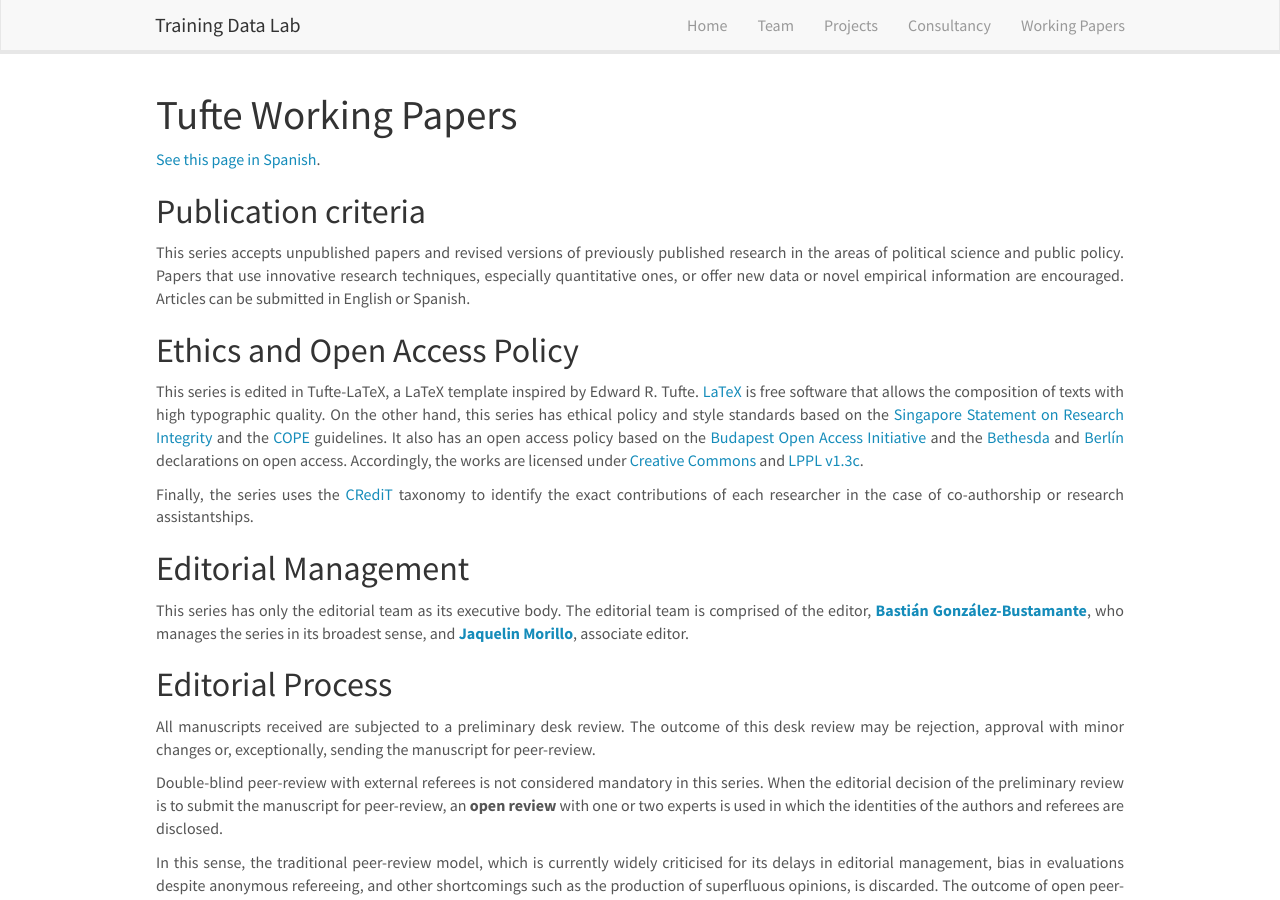
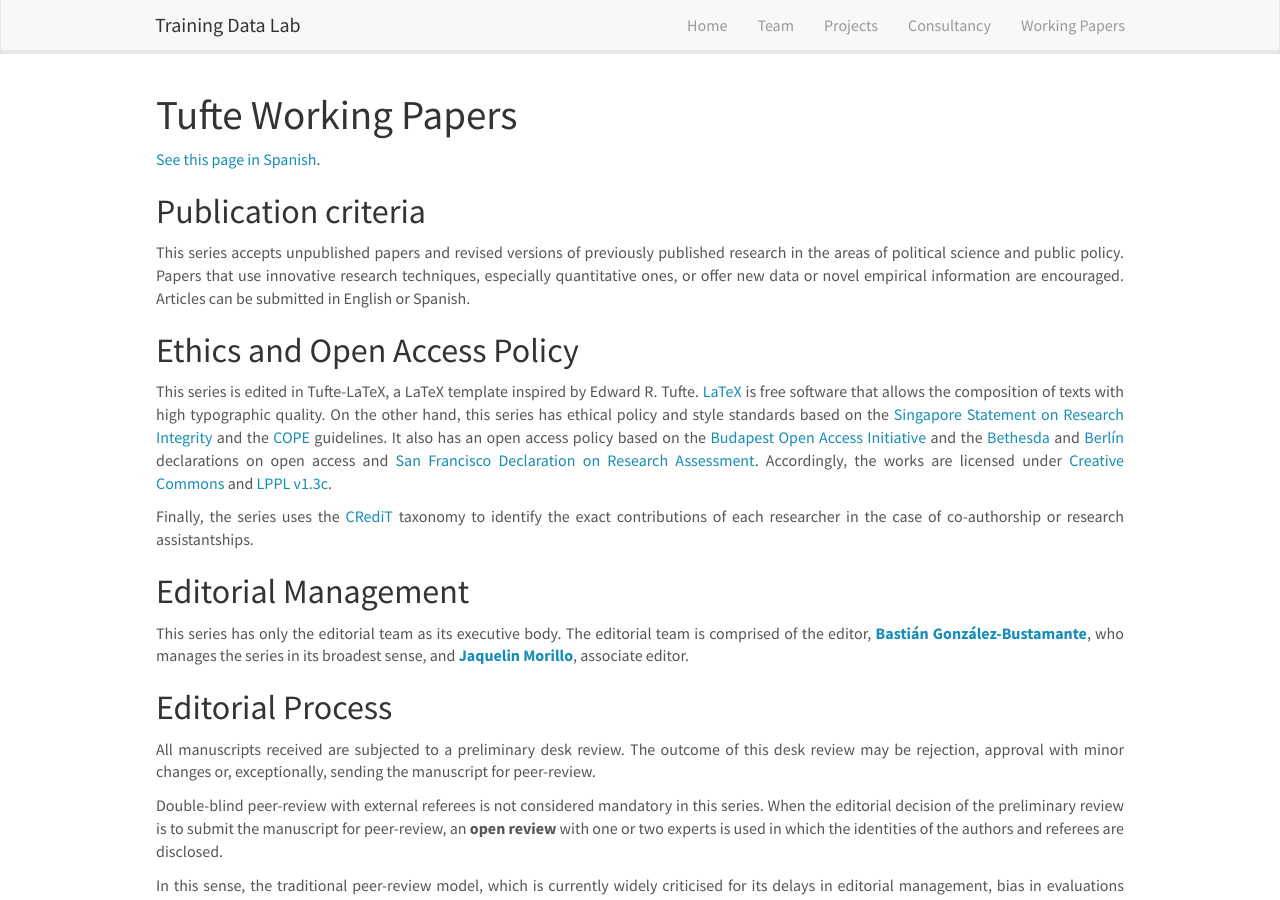
Before and after one commit to training-datalab/old-training-datalab.com, a Jekyll site: the page built from _pages/tufte-guidelines.md, in a window 1280 px wide and 900 px high. Built offline with Jekyll 4.4.1, drawn with Linux system fonts in a browser that asks for light colours; nearby versions of some CDN libraries.

Commit message:
Update tufte-guidelines.md

```diff
--- a/_pages/tufte-guidelines.md
+++ b/_pages/tufte-guidelines.md
@@ -16,7 +16,7 @@ permalink: /tufte-working-papers/guidelines/
 
 ## Ethics and Open Access Policy
 
-<p align=" justify">This series is edited in Tufte-LaTeX, a LaTeX template inspired by Edward R. Tufte. <a href="https://www.latex-project.org/" target="_blank">LaTeX</a> is free software that allows the composition of texts with high typographic quality. On the other hand, this series has ethical policy and style standards based on the <a href="https://github.com/training-datalab/tufte-working-papers/blob/master/guidelines/singpore_statement.pdf" target="_blank">Singapore Statement on Research Integrity</a> and the <a href="https://publicationethics.org/" target="_blank">COPE</a> guidelines. It also has an open access policy based on the <a href="https://www.budapestopenaccessinitiative.org/boai-10-recommendations" target="_blank">Budapest Open Access Initiative</a> and the <a href="https://dash.harvard.edu/bitstream/handle/1/4725199/Suber_bethesda.htm?sequence=3&isAllowed=y" target="_blank">Bethesda</a> and <a href="https://openaccess.mpg.de/Berlin-Declaration" target="_blank">Berlín</a> declarations on open access. Accordingly, the works are licensed under <a href="https://github.com/training-datalab/tufte-working-papers/blob/master/LICENSE-CC.md" target="_blank">Creative Commons</a> and <a href="https://github.com/training-datalab/tufte-working-papers/blob/master/LICENSE-LPPL.md" target="_blank">LPPL v1.3c</a>.</p>
+<p align=" justify">This series is edited in Tufte-LaTeX, a LaTeX template inspired by Edward R. Tufte. <a href="https://www.latex-project.org/" target="_blank">LaTeX</a> is free software that allows the composition of texts with high typographic quality. On the other hand, this series has ethical policy and style standards based on the <a href="https://github.com/training-datalab/tufte-working-papers/blob/master/guidelines/singpore_statement.pdf" target="_blank">Singapore Statement on Research Integrity</a> and the <a href="https://publicationethics.org/" target="_blank">COPE</a> guidelines. It also has an open access policy based on the <a href="https://www.budapestopenaccessinitiative.org/boai-10-recommendations" target="_blank">Budapest Open Access Initiative</a> and the <a href="https://dash.harvard.edu/bitstream/handle/1/4725199/Suber_bethesda.htm?sequence=3&isAllowed=y" target="_blank">Bethesda</a> and <a href="https://openaccess.mpg.de/Berlin-Declaration" target="_blank">Berlín</a> declarations on open access and <a href="https://sfdora.org/read/" target="_blank">San Francisco Declaration on Research Assessment</a>. Accordingly, the works are licensed under <a href="https://github.com/training-datalab/tufte-working-papers/blob/master/LICENSE-CC.md" target="_blank">Creative Commons</a> and <a href="https://github.com/training-datalab/tufte-working-papers/blob/master/LICENSE-LPPL.md" target="_blank">LPPL v1.3c</a>.</p>
 
 <p align=" justify">Finally, the series uses the <a href="/credit/">CRediT</a> taxonomy to identify the exact contributions of each researcher in the case of co-authorship or research assistantships.</p>
 
```
